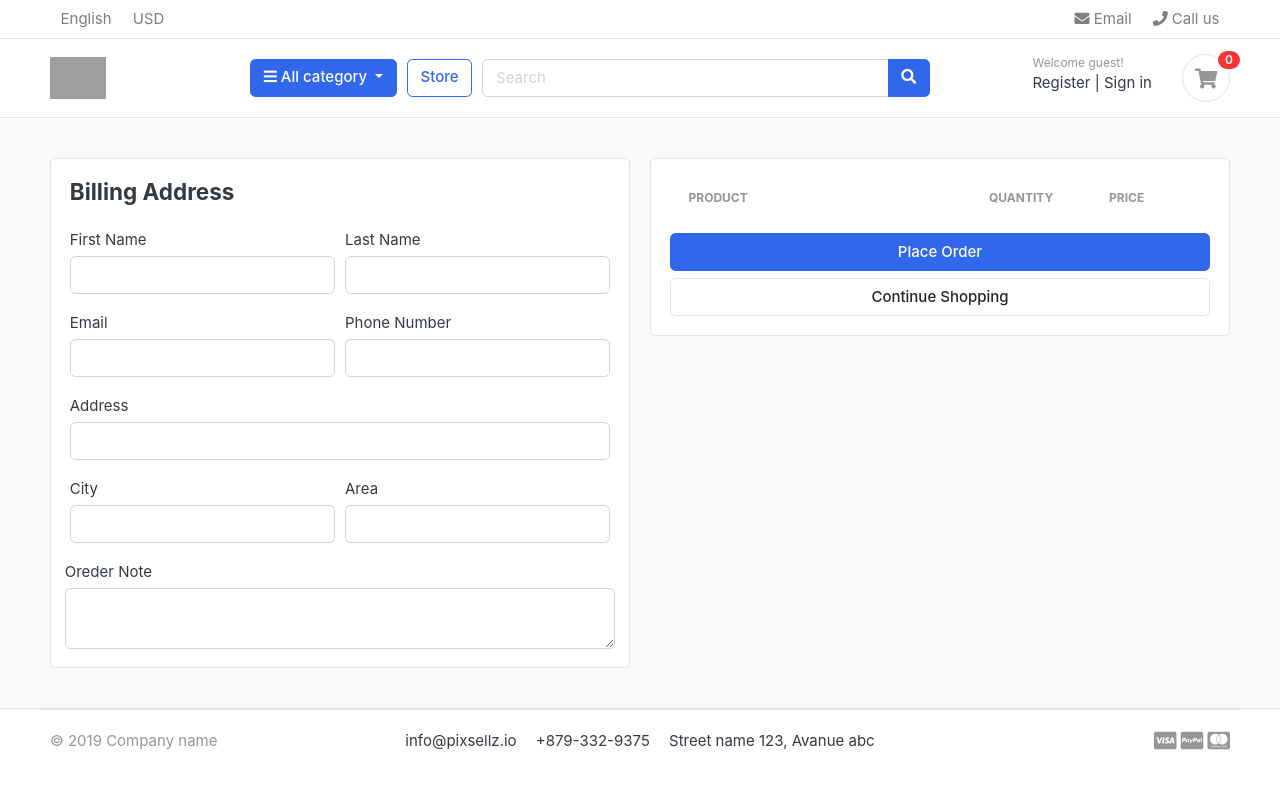
After one commit to RudRo09/Group01, a Django app: page /cart/checkout/ in a window 1280 px wide. The commit adds this page. Run offline with Django 3.2, Linux system fonts and the light colour scheme; data comes from the database, SQL or seed files in the repository; both versions use the stored data as it was after the commit; tables that the repository leaves empty hold one stand-in row (values such as "Sample post"); lists and menus that the app fills with data are empty; some libraries are stand-ins or nearby versions; some web fonts are replaced; grey boxes are pictures that could not be loaded.

Commit message:
code #16 : Designed checkout page
Designed the checkout page, and created the url path and view of it.

```diff
--- a/Code/project/carts/urls.py
+++ b/Code/project/carts/urls.py
@@ -6,4 +6,5 @@ urlpatterns = [
 	path('add_cart/<int:product_id>/', views.add_cart, name='add_cart'),
 	path('remove_cart/<int:product_id>/', views.remove_cart, name='remove_cart'),
 	path('remove_cart_item/<int:product_id>/', views.remove_cart_item, name='remove_cart_item'),
+    path('checkout/', views.checkout, name='checkout'),
 ]
--- a/Code/project/carts/views.py
+++ b/Code/project/carts/views.py
@@ -2,6 +2,7 @@ from django.shortcuts import render, redirect, get_object_or_404
 from django.core.exceptions import ObjectDoesNotExist
 from byteshop.models import Product
 from .models import Cart, CartItem
+from django.http import HttpResponse
 
 def _cart_id(request):						# private funtion
 	cart = request.session.session_key
@@ -86,3 +87,23 @@ def cart(request, total=0, quantity=0, cart_items=None):
 	}
 
 	return render(request, 'byteshop/cart.html', context)
+
+
+def checkout(request, total=0, quantity=0, cart_items=None):
+	try:
+		cart = Cart.objects.get(cart_id=_cart_id(request))
+		cart_items = CartItem.objects.filter(cart=cart, is_active=True)
+		for cart_item in cart_items:
+			total += (cart_item.product.price * cart_item.quantity)
+			quantity += cart_item.quantity
+
+	except ObjectDoesNotExist:
+		pass
+
+	context = {
+		'total': total,
+		'quantity': quantity,
+		'cart_items': cart_items,
+	}
+
+	return render(request, 'byteshop/checkout.html', context)
--- a/Code/project/templates/byteshop/cart.html
+++ b/Code/project/templates/byteshop/cart.html
@@ -81,7 +81,7 @@
 						<p class="text-center mb-3">
 							<img src="./images/misc/payments.png" height="26">
 						</p>
-						<a href="./place-order.html" class="btn btn-primary btn-block"> Checkout </a>
+						<a href="{% url 'checkout' %}" class="btn btn-primary btn-block"> Checkout </a>
 						<a href="{% url 'store' %}" class="btn btn-light btn-block">Continue Shopping</a>
 					</div> <!-- card-body.// -->
 				</div> <!-- card.// -->
--- /dev/null
+++ b/Code/project/templates/byteshop/checkout.html
@@ -0,0 +1,116 @@
+{% extends 'base.html' %}
+
+{% block content %}
+
+<section class="section-content padding-y bg">
+	<div class="container">
+
+		<!-- ============================ COMPONENT 1 ================================= -->
+		<div class="row">
+			<aside class="col-lg-6">
+				<div class="card">
+					<div class="card-body">
+						<h4 class="card-title mb-4">Billing Address</h4>
+						<form action="">
+							<div class="form-row">
+								<div class="col form-group">
+									<label for="">First Name</label>
+									<input type="text" name="first_name" class="form-control" require>
+								</div>
+								<div class="col form-group">
+									<label for="">Last Name</label>
+									<input type="text" name="last_name" class="form-control" required>
+								</div>
+							</div>
+							<div class="form-row">
+								<div class="col form-group">
+									<label for="">Email</label>
+									<input type="type" name="email" class="form-control" required>
+								</div>
+								<div class="col form-group">
+									<label for="">Phone Number</label>
+									<input type="text" name="phone" class="form-control" required>
+								</div>
+							</div>
+							<div class="form-row">
+								<div class="col form-group">
+									<label for="">Address</label>
+									<input type="text" name="address" class="form-control" required>
+								</div>
+							</div>
+							<div class="form-row">
+								<div class="col form-group">
+									<label for="">City</label>
+									<input type="text" name="address" class="form-control" required>
+								</div>
+								<div class="col form-group">
+									<label for="">Area</label>
+									<input type="text" name="area" class="form-control">
+								</div>
+							</div>
+							<div class="form-row">
+								<label for="">Oreder Note</label>
+								<textarea class="form-control" name="order_note" rows="2"></textarea>
+							</div>
+
+						</form>
+					</div>
+
+				</div> <!-- card.// -->
+
+			</aside> <!-- col.// -->
+			<aside class="col-lg-6">
+
+				<div class="card">
+					<div class="card-body">
+						<table class="table table-borderless table-shopping-cart">
+							<thead class="text-muted">
+								<tr class="small text-uppercase">
+									<th scope="col">Product</th>
+									<th scope="col" width="120">Quantity</th>
+									<th scope="col" width="120">Price</th>
+								</tr>
+							</thead>
+							<tbody>
+
+								{% for cart_item in cart_items %}
+								<tr>
+									<td>
+										<figure class="itemside align-items-center">
+											<div class="aside"><img src="{{ cart_item.product.product_image.url }}" class="img-sm"></div>
+											<figcaption class="info">
+												<a href="{{ cart_item.product.get_url }}" class="title text-dark">{{ cart_item.product.product_name }}</a>
+											</figcaption>
+										</figure>
+									</td>
+									<td>
+										<!-- col.// -->
+										<label>{{ cart_item.quantity }}</label>
+										 <!-- col.// -->
+									</td>
+									<td>
+										<div class="price-wrap">
+											<var class="price">{{ cart_item.sub_total }}</var>
+											<small class="text-muted">{{ cart_item.product.price }} each</small>
+										</div> <!-- price-wrap .// -->
+									</td>
+								</tr>
+								{% endfor %}
+
+							</tbody>
+						</table>
+						<a href="./place-order.html" class="btn btn-primary btn-block"> Place Order </a>
+						<a href="{% url 'store' %}" class="btn btn-light btn-block">Continue Shopping</a>
+					</div> <!-- card-body.// -->
+				</div> <!-- card.// -->
+
+			</aside> <!-- col.// -->
+
+
+		</div> <!-- row.// -->
+		<!-- ============================ COMPONENT 1 END .// ================================= -->
+
+	</div> <!-- container .//  -->
+</section>
+
+{% endblock %}
```
Also changed, not shown: Code/project/db.sqlite3.
